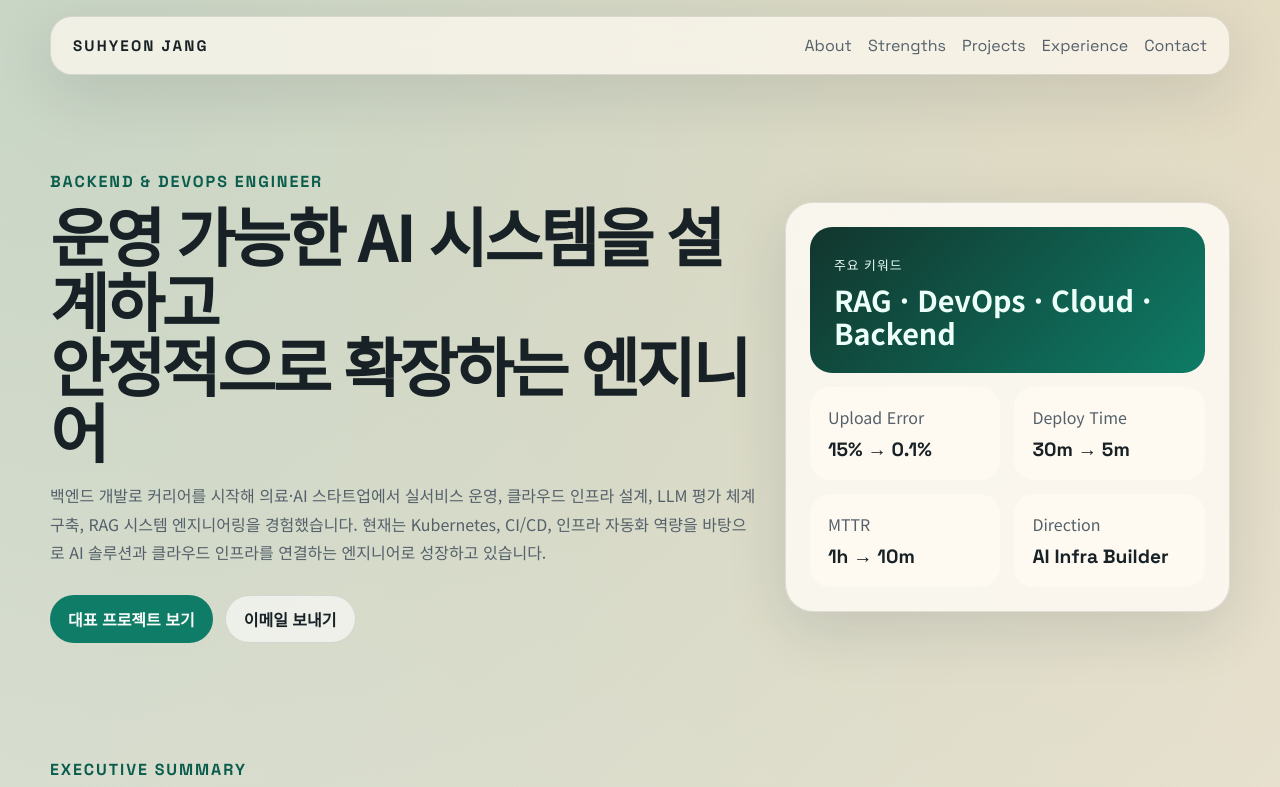
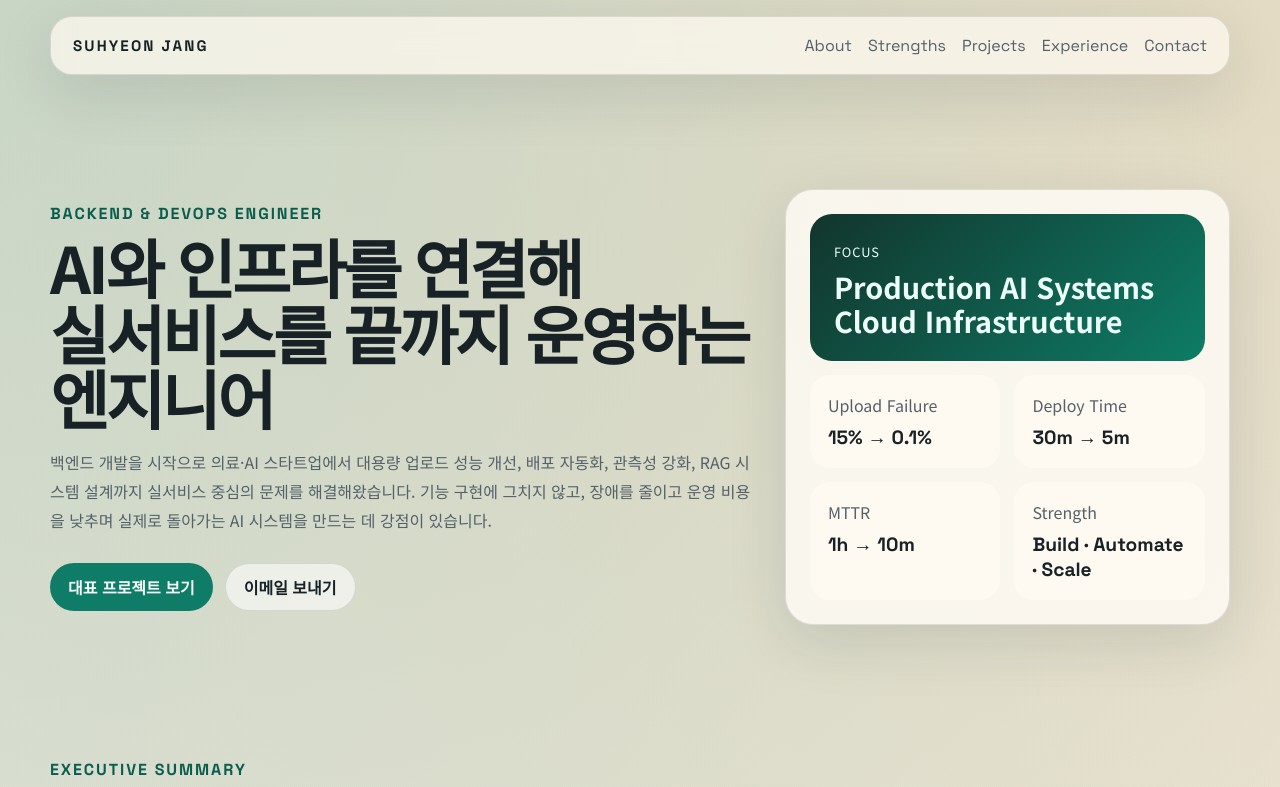
Before and after one commit to suhyeon10/suhyeon10.github.io, a plain HTML site: page index.html in a window 1280 px wide. Shown: the top 787 px of the page. Drawn offline with Linux system fonts and the light colour scheme.

Commit message:
Refine hero messaging

```diff
--- a/index.html
+++ b/index.html
@@ -33,12 +33,12 @@
         <section class="hero section">
           <div class="hero-copy reveal">
             <p class="eyebrow">Backend & DevOps Engineer</p>
-            <h1>운영 가능한 AI 시스템을 설계하고<br />안정적으로 확장하는 엔지니어</h1>
+            <h1>AI와 인프라를 연결해<br />실서비스를 끝까지 운영하는 엔지니어</h1>
             <p class="hero-text">
-              백엔드 개발로 커리어를 시작해 의료·AI 스타트업에서 실서비스 운영,
-              클라우드 인프라 설계, LLM 평가 체계 구축, RAG 시스템 엔지니어링을 경험했습니다.
-              현재는 Kubernetes, CI/CD, 인프라 자동화 역량을 바탕으로
-              AI 솔루션과 클라우드 인프라를 연결하는 엔지니어로 성장하고 있습니다.
+              백엔드 개발을 시작으로 의료·AI 스타트업에서 대용량 업로드 성능 개선,
+              배포 자동화, 관측성 강화, RAG 시스템 설계까지 실서비스 중심의 문제를 해결해왔습니다.
+              기능 구현에 그치지 않고, 장애를 줄이고 운영 비용을 낮추며
+              실제로 돌아가는 AI 시스템을 만드는 데 강점이 있습니다.
             </p>
             <div class="hero-actions">
               <a class="button primary" href="#projects">대표 프로젝트 보기</a>
@@ -48,12 +48,12 @@
 
           <aside class="hero-panel reveal">
             <div class="stat-card">
-              <span class="stat-label">주요 키워드</span>
-              <strong>RAG · DevOps · Cloud · Backend</strong>
+              <span class="stat-label">Focus</span>
+              <strong>Production AI Systems<br />Cloud Infrastructure</strong>
             </div>
             <div class="stat-grid">
               <article>
-                <span>Upload Error</span>
+                <span>Upload Failure</span>
                 <strong>15% → 0.1%</strong>
               </article>
               <article>
@@ -65,8 +65,8 @@
                 <strong>1h → 10m</strong>
               </article>
               <article>
-                <span>Direction</span>
-                <strong>AI Infra Builder</strong>
+                <span>Strength</span>
+                <strong>Build · Automate · Scale</strong>
               </article>
             </div>
           </aside>
```
